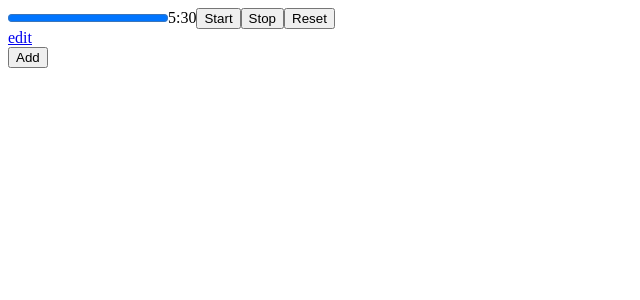
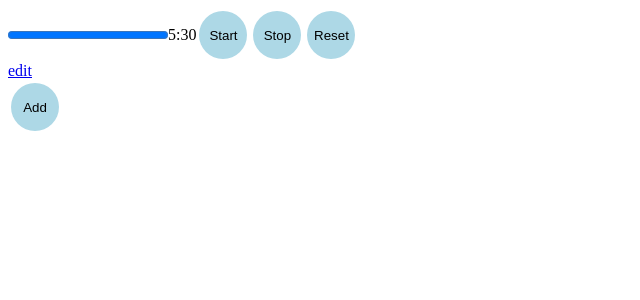
Before and after one commit to sldsrg/multimer, a Vue app: page / in a window 1280 px wide. Both pictures are taken after a click on the button "Add". Shown: the top 300 px of the page, without its empty margins (0-640 px from the left). Built offline with nearby package versions, Linux system fonts and the light colour scheme.

Commit message:
Restile buttons

```diff
--- a/src/components/Home.vue
+++ b/src/components/Home.vue
@@ -28,3 +28,27 @@ export default {
   }
 }
 </script>
+
+<style scoped>
+button {
+  width: 3rem;
+  height: 3rem;
+  background: lightblue;
+  border: none;
+  border-radius: 50% 50%;
+  margin: 3px;
+  outline: none;
+}
+
+button:hover {
+  background: #000;
+  color: #fff;
+  -webkit-transition-duration: .5s;
+  transition-duration: .5s;
+}
+
+button::-moz-focus-inner {
+  border: 0;
+  padding: 0;
+}
+</style>
--- a/src/components/Timer.vue
+++ b/src/components/Timer.vue
@@ -58,6 +58,27 @@ export default {
   }
 }
 </script>
+
 <style scoped>
+button {
+  width: 3rem;
+  height: 3rem;
+  background: lightblue;
+  border: none;
+  border-radius: 50% 50%;
+  margin: 3px;
+  outline: none;
+}
 
+button:hover {
+  background: #000;
+  color: #fff;
+  -webkit-transition-duration: .5s;
+  transition-duration: .5s;
+}
+
+button::-moz-focus-inner {
+  border: 0;
+  padding: 0;
+}
 </style>
```
